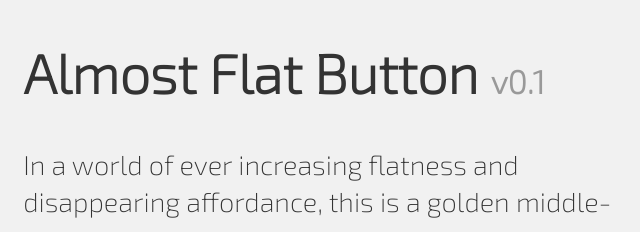
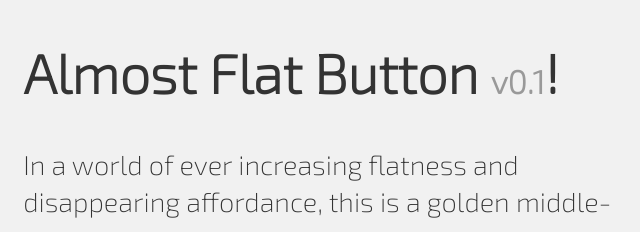
Before and after one commit to olle/aflat, a plain HTML site: page index.html in a window 1280 px wide. Shown: the top 232 px of the page, 316-956 px from the left. Drawn offline with Linux system fonts and the light colour scheme.

Commit message:
Update index.html

```diff
--- a/index.html
+++ b/index.html
@@ -12,7 +12,7 @@
 <body class="aflat">
   <header>
     <div class="container">
-      <h1>Almost Flat Button <small class="mini">v0.1</small></h1>
+      <h1>Almost Flat Button <small class="mini">v0.1</small>!</h1>
       <p>
         In a world of ever increasing flatness and disappearing affordance,
         this is a golden middle-way.</p>
```
